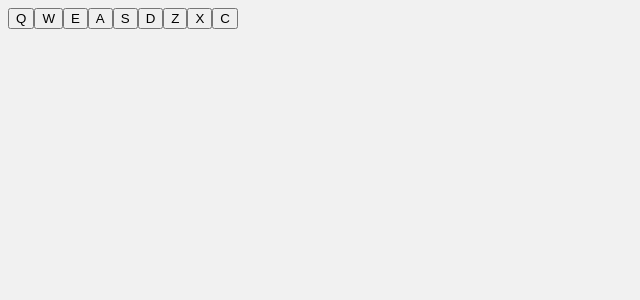
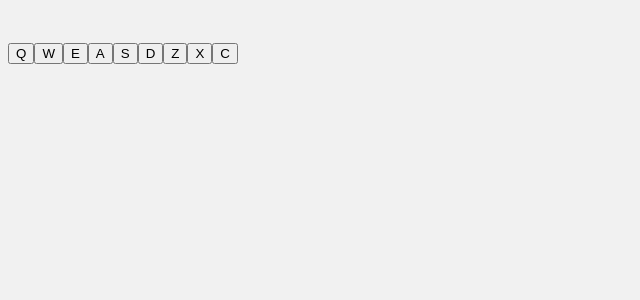
Before and after one commit to LedaThemis/drum-machine, a React (Create React App) app: page / in a window 1280 px wide. Shown: the top 300 px of the page, without its empty margins (0-640 px from the left). Built offline with nearby package versions, Linux system fonts and the light colour scheme.

Commit message:
add keyboard clicks handler, add current action state

```diff
--- a/src/App.js
+++ b/src/App.js
@@ -8,7 +8,9 @@ import audioData from "./audio";
 function App() {
   const [volumeLevel, setVolumeLevel] = React.useState(0.2);
   const [currentBank, setCurrentBank] = React.useState("bankOne");
+  const [currentAction, setCurrentAction] = React.useState("");
 
+  console.log(currentAction);
   function updateBank() {
     setCurrentBank((oldBank) =>
       oldBank === "bankOne" ? "bankTwo" : "bankOne"
@@ -19,21 +21,41 @@ function App() {
     setVolumeLevel(newVolumeLevel);
   }
 
-  function playAudio(audioURL) {
+  function playAudio(audioURL, audioName) {
     const audioObj = new Audio(audioURL);
+    console.log(audioObj);
     audioObj.volume = volumeLevel;
     audioObj.play();
+    setCurrentAction(audioName);
+  }
+  React.useEffect(() => {
+    window.addEventListener("keyup", handleKeyPress);
+    return () => {
+      window.removeEventListener("keyup", handleKeyPress);
+    };
+  });
+
+  function handleKeyPress({ keyCode }) {
+    audioData[currentBank].forEach((drum) => {
+      if (drum.keyCode === keyCode) {
+        playAudio(drum.url, drum.id);
+      }
+    });
   }
 
   const drumButtons = audioData[currentBank].map((drum) => (
     <DrumButton
-      audioName={drum.id}
-      playAudio={() => playAudio(drum.url)}
+      playAudio={() => playAudio(drum.url, drum.id)}
       keyTrigger={drum.keyTrigger}
       keyCode={drum.keyCode}
     />
   ));
-  return <div>{drumButtons}</div>;
+  return (
+    <div>
+      <h1>{currentAction}</h1>
+      {drumButtons}
+    </div>
+  );
 }
 
 export default App;
```
